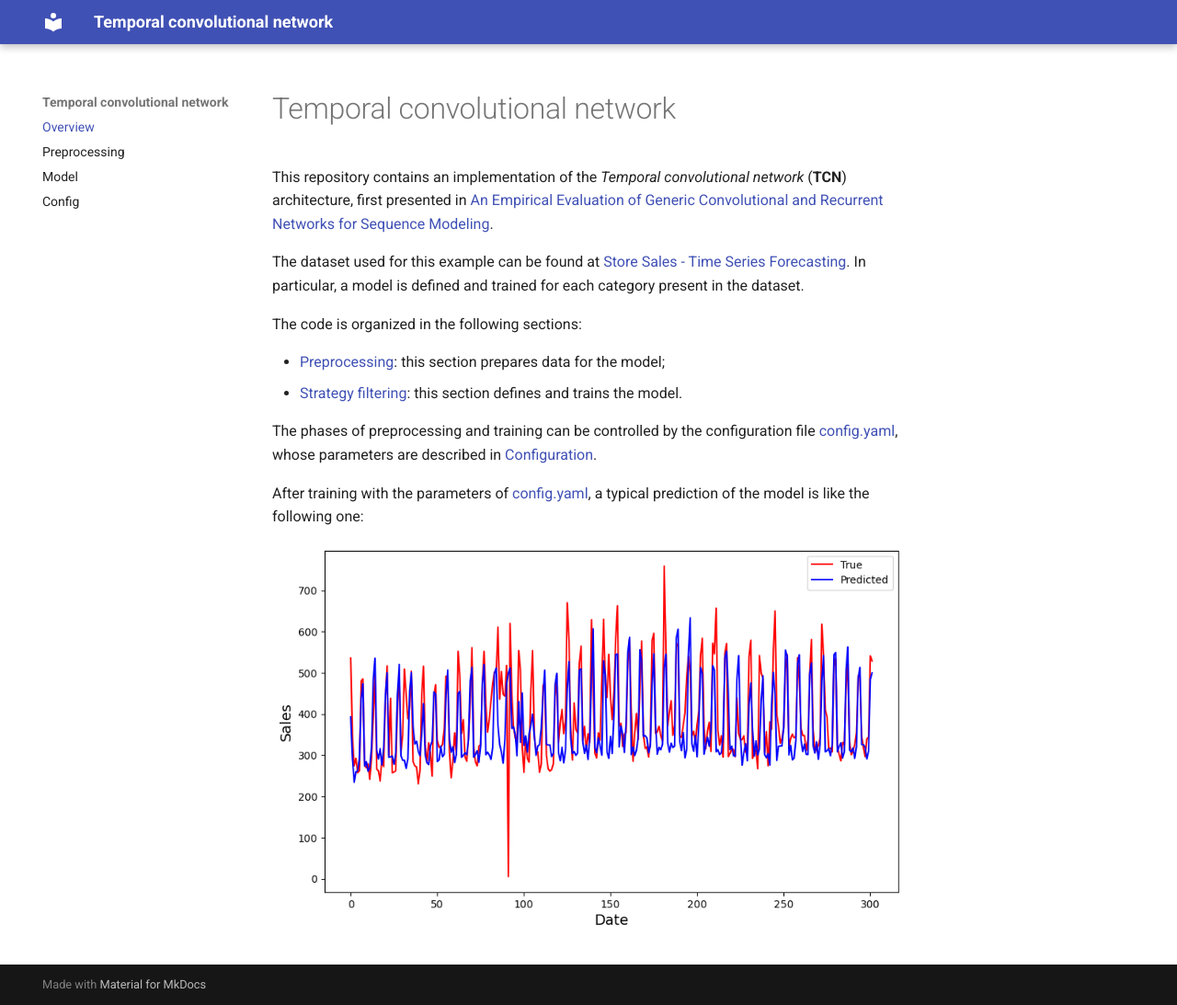
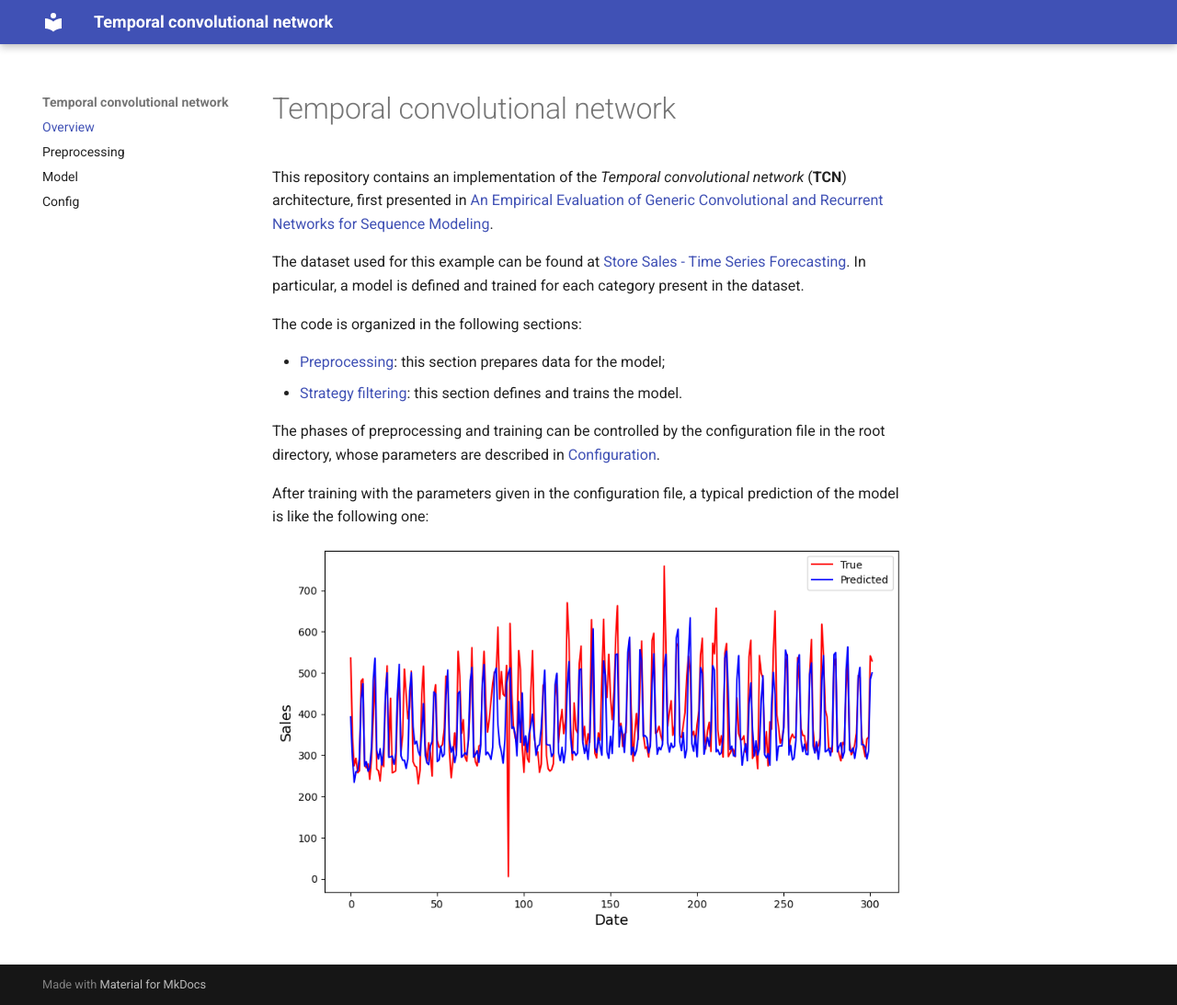
Before and after one commit to adavoli91/Temporal-convolutional-network, an MkDocs documentation site: the page built from docs/index.md, in a window 1280 px wide and 1093 px high. Shown: the whole window at 92% size. Built offline with MkDocs 1.6.1 and Material for MkDocs 9.7.7, drawn with Linux system fonts in a browser that asks for light colours.

Commit message:
Add config file description

```diff
--- a/docs/index.md
+++ b/docs/index.md
@@ -10,8 +10,8 @@ The code is organized in the following sections:
 - [Preprocessing](./doc_preprocess.md): this section prepares data for the model;
 - [Strategy filtering](./doc_model.md): this section defines and trains the model.
 
-The phases of preprocessing and training can be controlled by the configuration file [config.yaml](/config.yaml), whose parameters are described in [Configuration](./doc_config.md).
+The phases of preprocessing and training can be controlled by the configuration file in the root directory, whose parameters are described in [Configuration](./doc_config.md).
 
-After training with the parameters of [config.yaml](/config.yaml), a typical prediction of the model is like the following one:
+After training with the parameters given in the configuration file, a typical prediction of the model is like the following one:
 
 ![Alt text](./figures_for_readme/result.png "a")
```
Also changed, not shown: README.md (+2 -2 lines), site/index.html, 1 other file.
